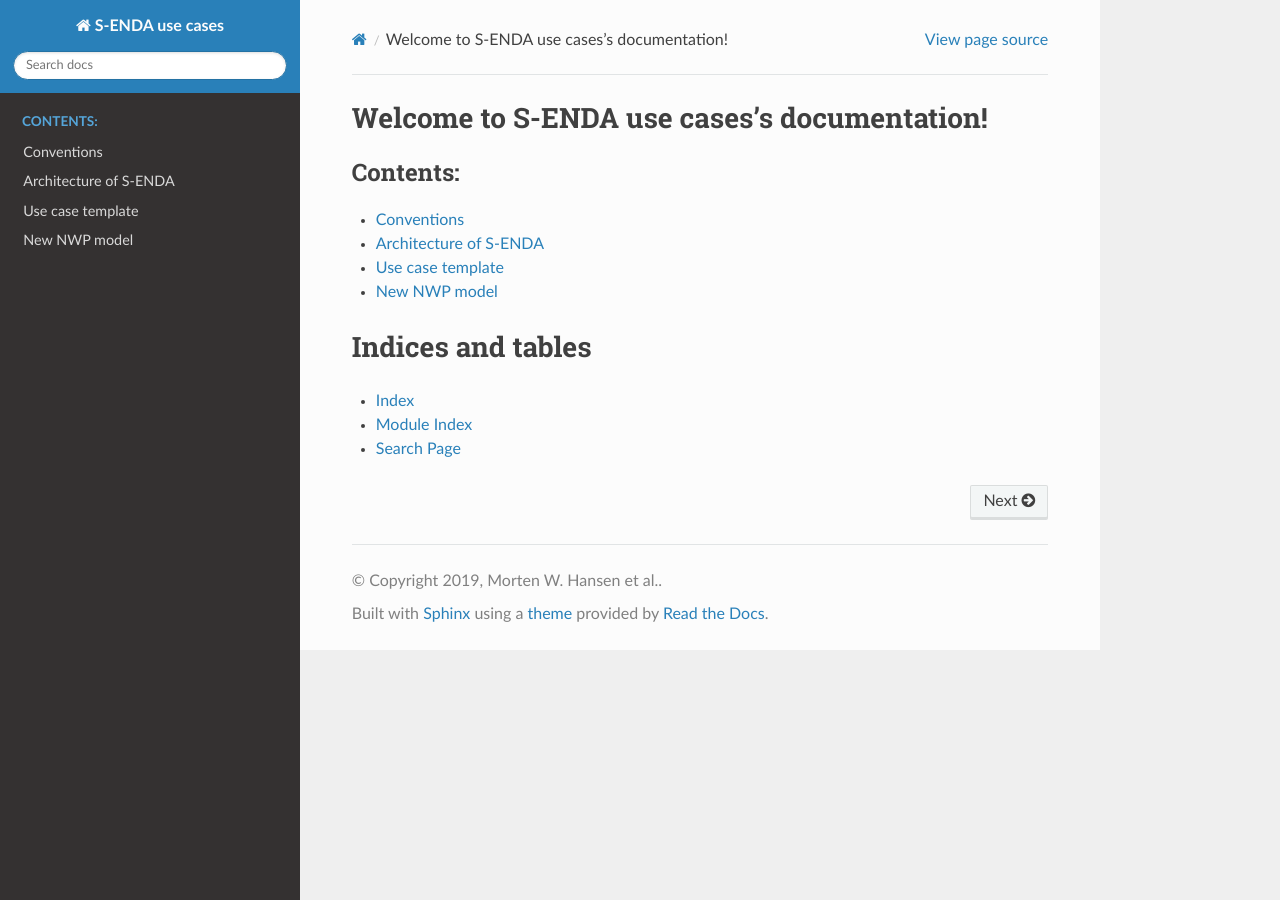
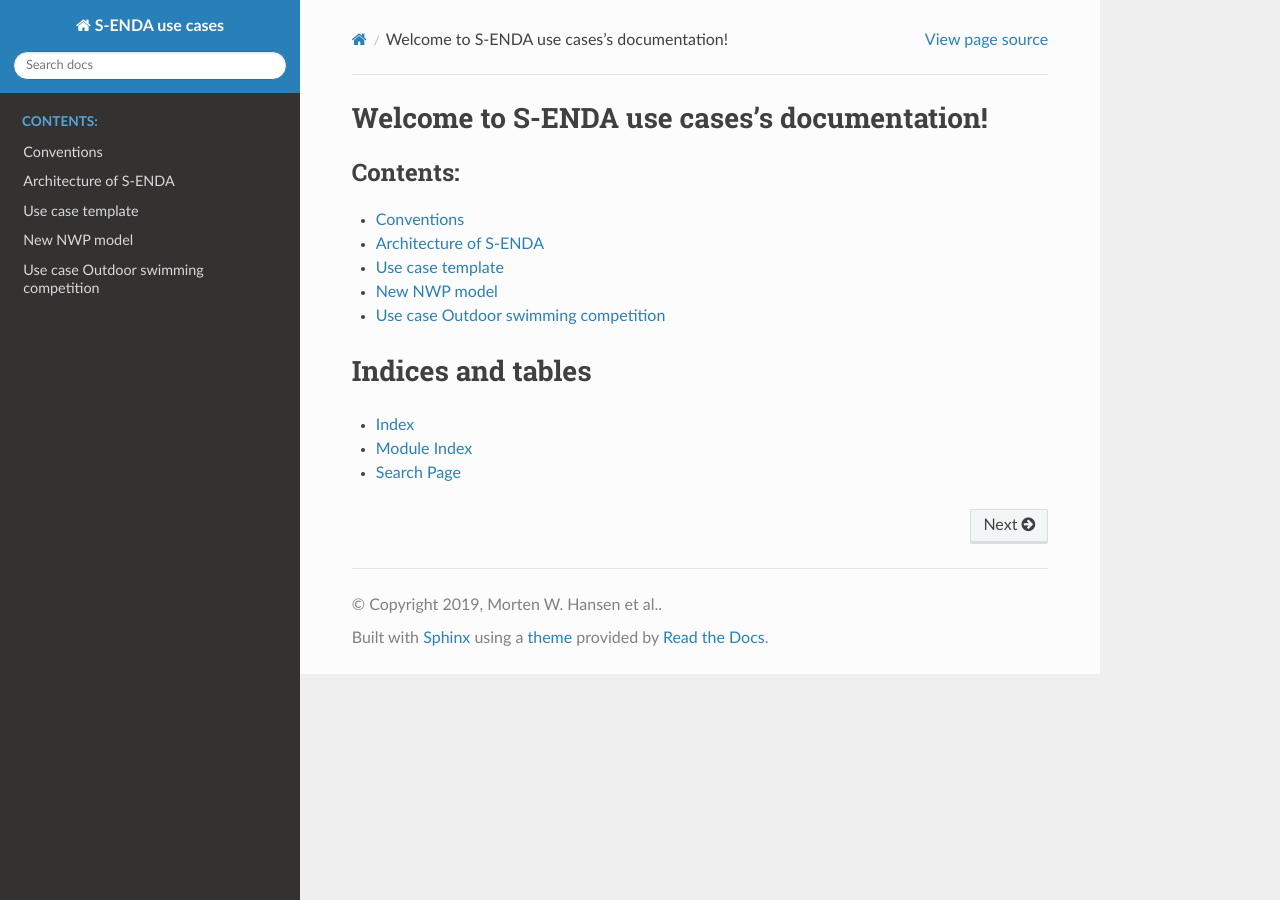
Before and after one commit to metno/S-ENDA-documentation, a Sphinx documentation site: the page built from source/index.rst, in a window 1280 px wide. Built offline with Sphinx 7.4.7 and the Read the Docs theme 2.0.0, drawn with Linux system fonts in a browser that asks for light colours.

Commit message:
Updated index file withj use_case_swimming_comp

```diff
--- a/source/index.rst
+++ b/source/index.rst
@@ -14,6 +14,7 @@ Welcome to S-ENDA use cases's documentation!
    architecture
    use_case_template
    new_nwp_model
+   use_case_swimming_comp
 
 
 Indices and tables
```
